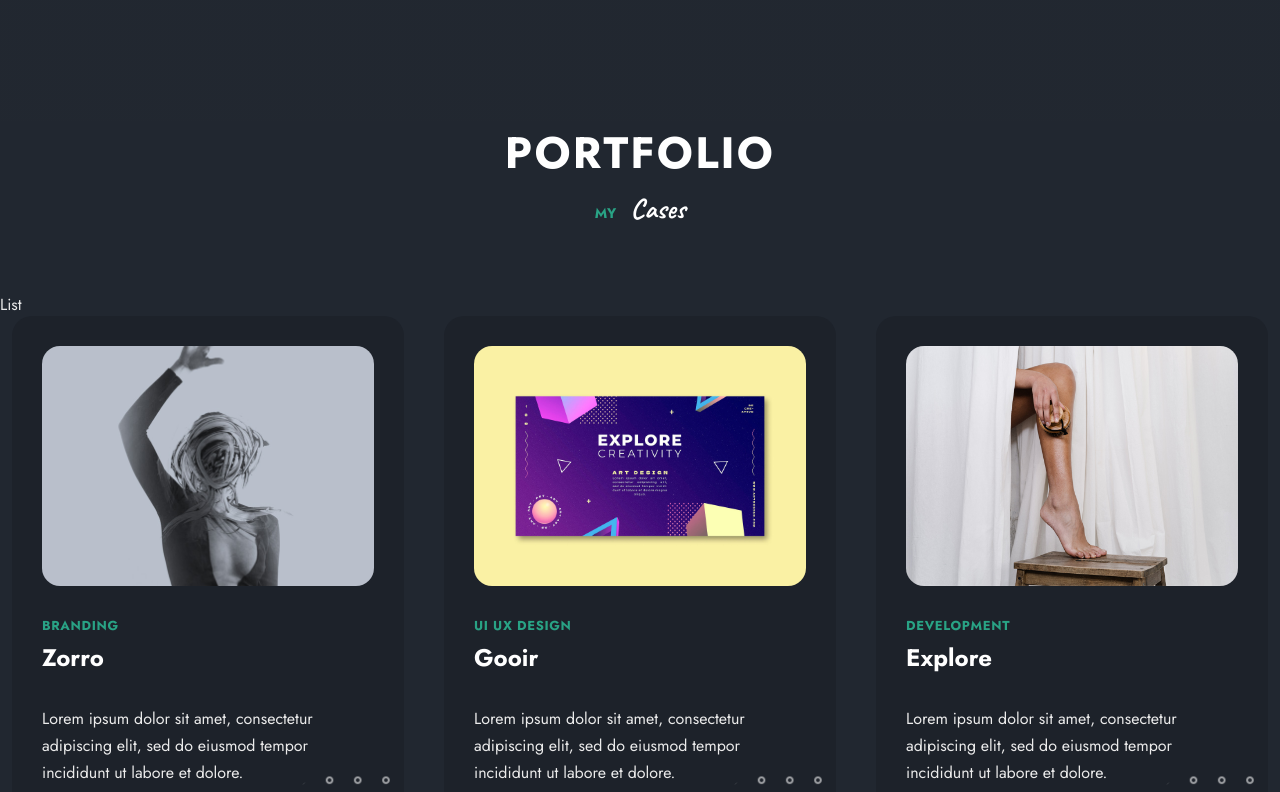
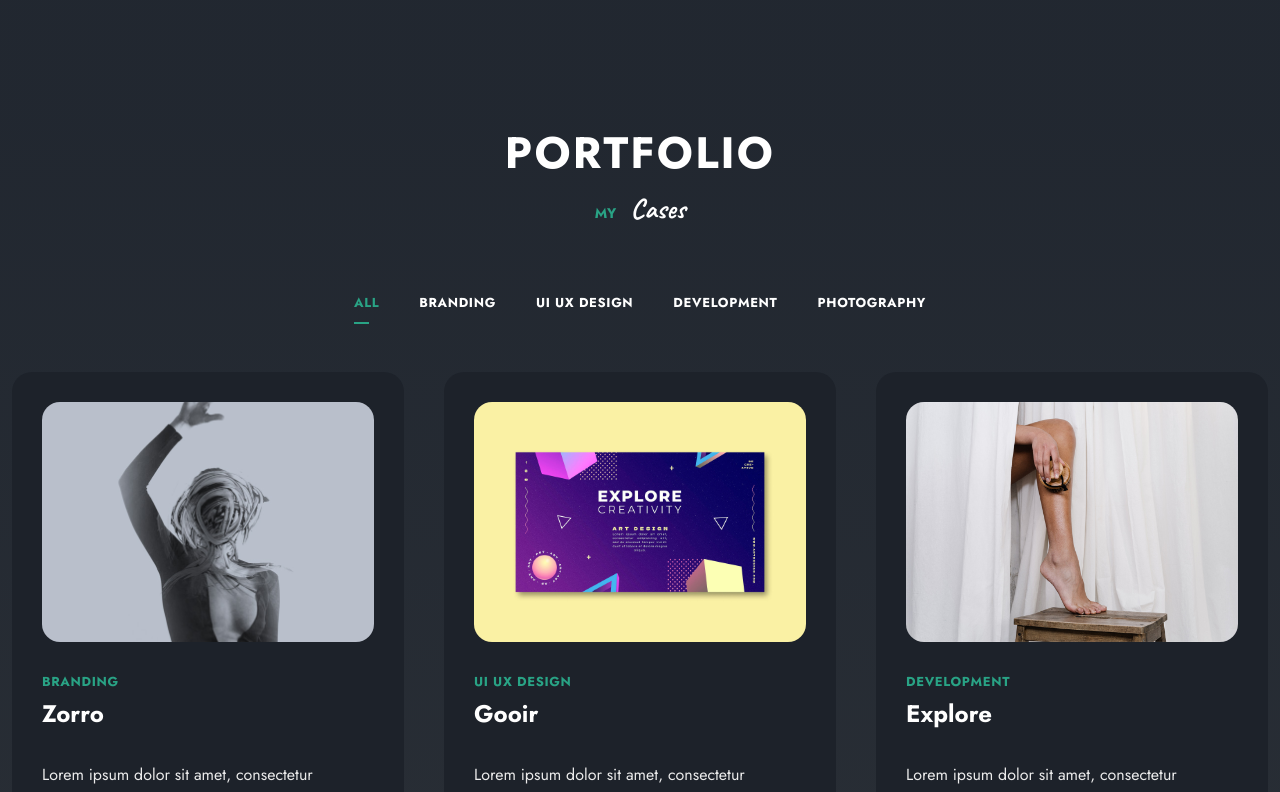
Before and after one commit to pitbull90/portfolio_website, a React (Vite) app: page / in a window 1280 px wide. Shown: the part 2500-3292 px from the top of the page. Built offline with nearby package versions, Linux system fonts and the light colour scheme.

Commit message:
Connected List links to the actual project elements

```diff
--- a/src/components/portfolio/List.jsx
+++ b/src/components/portfolio/List.jsx
@@ -1,7 +1,13 @@
+import React, { useState } from "react";
 
-const List = () => {
+const List = ({ list, filterItems }) => {
+  const [active, setActive] = useState(0);
   return (
-    <div>List</div>
+    <div className="portfolio__list">{list.map((category, index) => {
+      return(
+        <button key={index} className={`${ active === index ? 'active_work' : '' } portfolio__list_item text-cs`} onClick={ () => { setActive(index); filterItems(category); } }>{category}</button>
+      );
+    })}</div>
   )
 }
 
--- a/src/components/portfolio/Portfolio.jsx
+++ b/src/components/portfolio/Portfolio.jsx
@@ -4,18 +4,36 @@ import Items from "./Items";
 import { projects } from "../../Data";
 import './portfolio.css';
 
-const allNavList = projects.map((project) => project.category);
+const allNavList = [
+  'all',
+  ...new Set(projects.map((project) => project.category))
+];
+
 console.log(allNavList);
 
 
 const Portfolio = () => {
   const [projectItems, setMenuItems] = useState(projects);
+  const [navList, setCategories] = useState(allNavList);
+
+  const filterItems = (category) => {
+    if (category === 'all') {
+      setMenuItems(projects);
+      return;
+    }
+    const newProjectItems = projects.filter(
+      (item) => item.category === category
+    );
+
+    setMenuItems(newProjectItems);
+  }
+
   return (
     <section className="portfolio section" id="work">
         <h2 className='section__title text-cs'>Portfolio</h2>
         <p className='section__subtitle'>My <span>Cases</span></p>
 
-        <List />
+        <List list={navList} filterItems={filterItems}/>
 
         <div className="portfolio__container container grid">
             <Items projectItems={projectItems} />
--- a/src/components/portfolio/portfolio.css
+++ b/src/components/portfolio/portfolio.css
@@ -1,3 +1,46 @@
+.portfolio {
+    background-image: var(--first-gradient);
+}
+
+.portfolio__list {
+    display: flex;
+    justify-content: center;
+    column-gap: 40px;
+    margin-bottom: 60px;
+}
+
+.portfolio__list_item {
+    color: var(--title-color);
+    font-size: var(--tiny-font-size);
+    font-weight: 700;
+    position: relative;
+    transition: all 0.7s var(--transition);
+}
+
+.portfolio__list_item::before {
+    content: '';
+    width: 0px;
+    height: 2px;
+    max-width: 60%;
+    background-color: var(--primary-color);
+    position: absolute;
+    bottom: -12px;
+    left: 0;
+    transition: all 0.3s var(--transition);
+}
+
+.active_work {
+    color: var(--primary-color);
+}
+
+.active_work::before, .portfolio__list_item:hover::before {
+    width: 40px;
+}
+
+.portfolio__list_item:hover::before {
+    width: 40px;
+}
+
 .portfolio__container {
     grid-template-columns: repeat(3, 1fr);
     gap: 40px;
```
